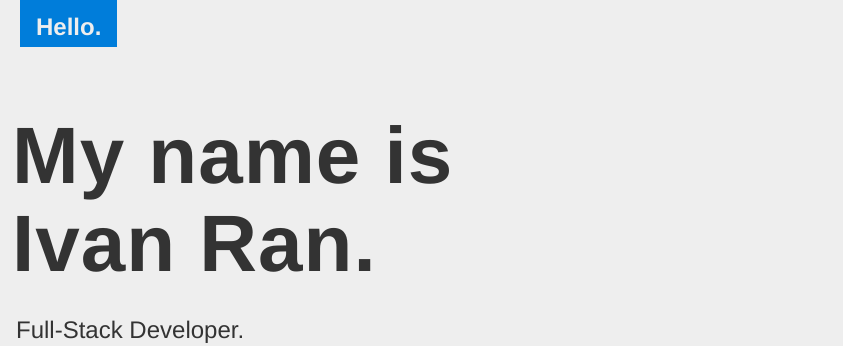
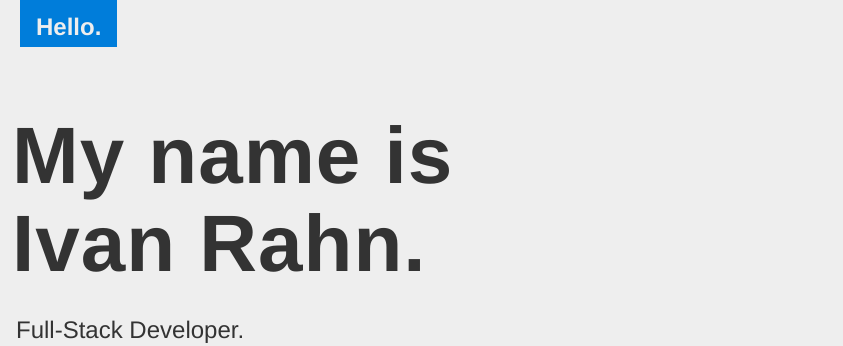
Before and after one commit to IvanRahn/portfolio, a plain HTML site: page index.html in a window 1280 px wide. Shown: the top 346 px of the page, 0-843 px from the left. Drawn offline with nearby package versions, Linux system fonts and the light colour scheme; some packages are replaced by stand-ins of ours; a script that the page names is missing.

Commit message:
update details

```diff
--- a/index.html
+++ b/index.html
@@ -20,7 +20,7 @@
   <!-- main start, contains 3 sections: header, projects and sideprojects -->
   <div class="l-container">
     <!-- header start -->
-    <header class="m-hero"><h1>My name is Ivan Ran.</h1>
+    <header class="m-hero"><h1>My name is Ivan Rahn.</h1>
       <p class="m-hero-standfirst">Full-Stack Developer.<br/> "Building it right in black and white, with a slight accent."</p>
     </header>
     <!-- header end -->
```
